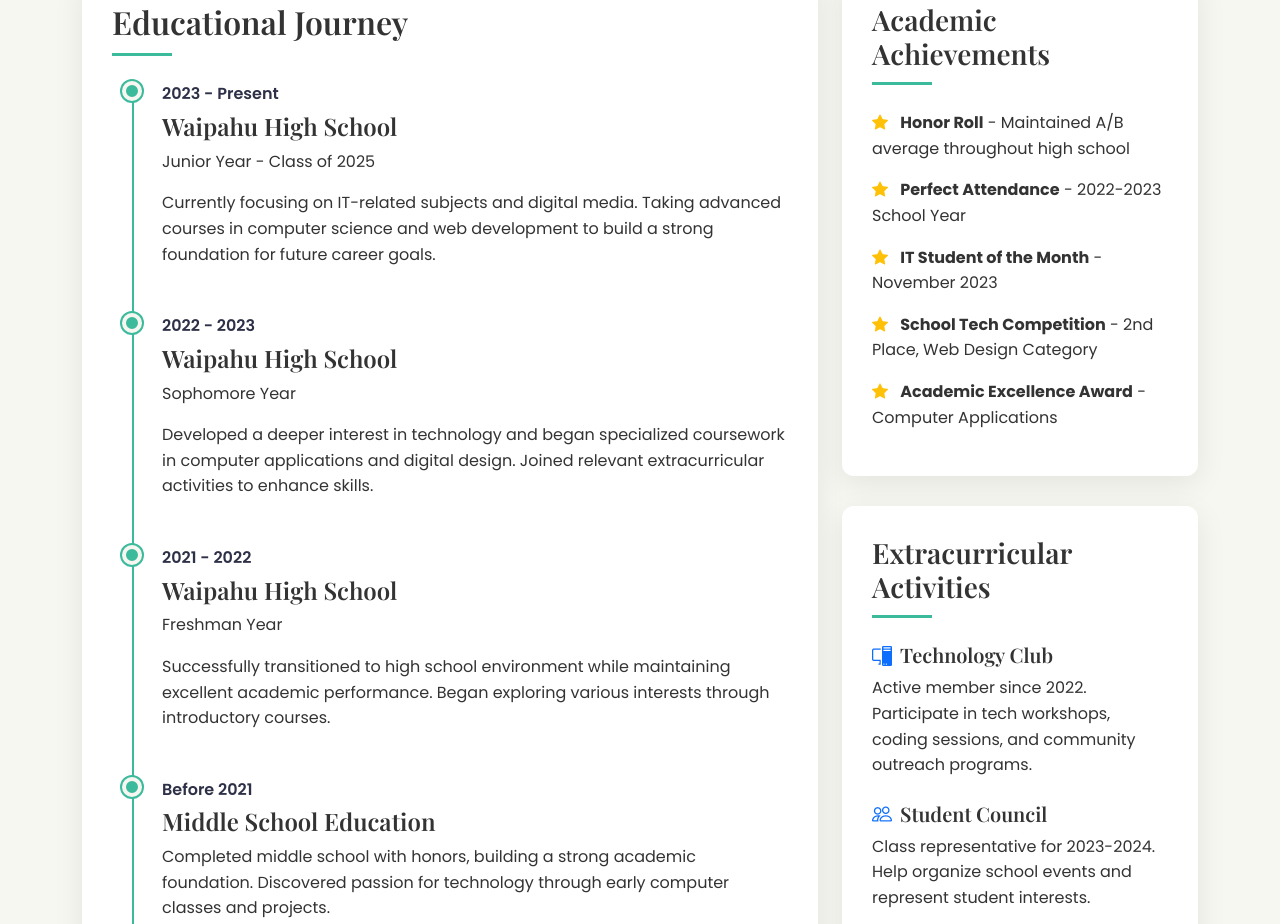
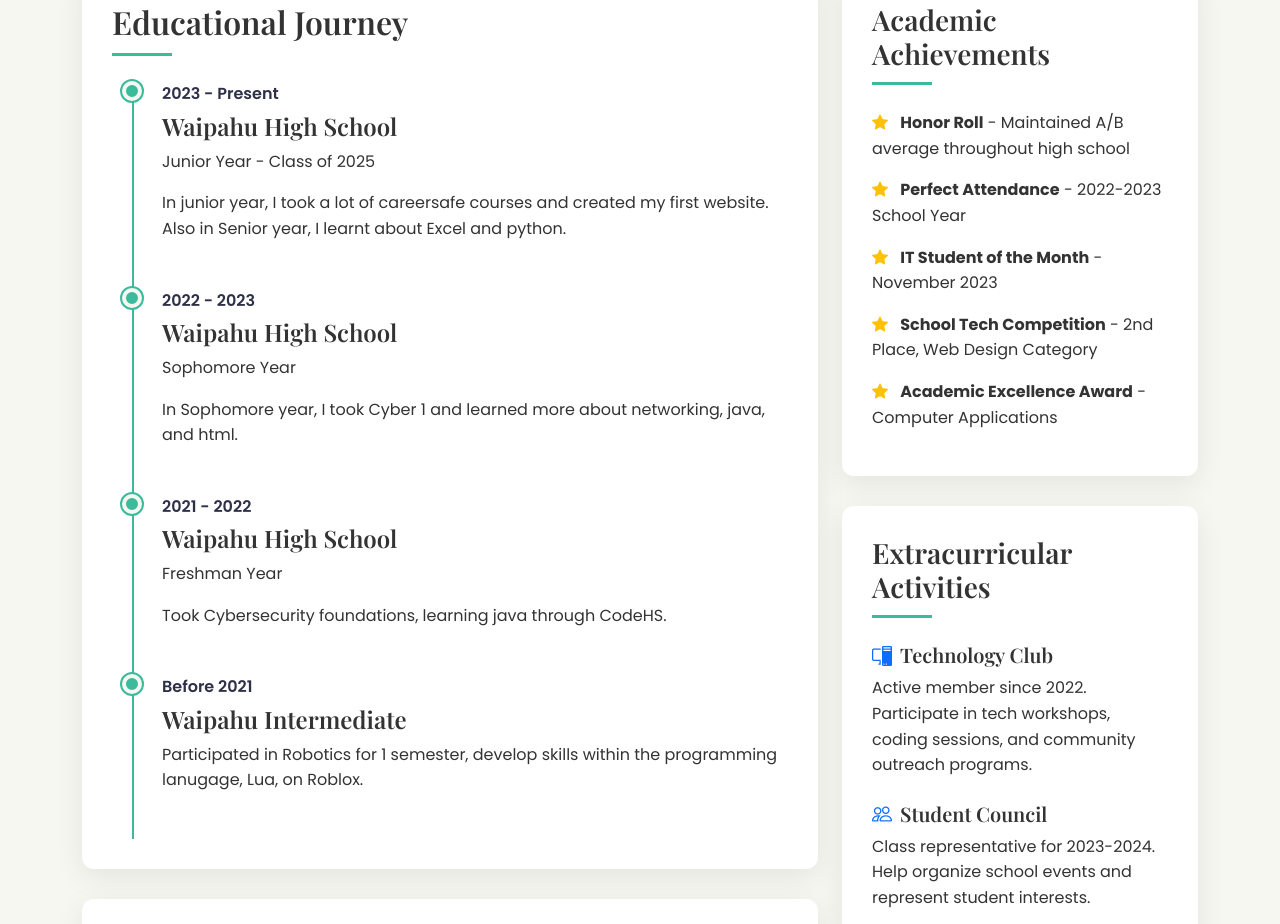
Before and after one commit to RichardSFrancoJr/Electronic-Port, a plain HTML site: page academic.html in a window 1280 px wide. Shown: the part 817-1741 px from the top of the page. Drawn offline with nearby package versions, Linux system fonts and the light colour scheme.

Commit message:
Update academic.html

```diff
--- a/academic.html
+++ b/academic.html
@@ -529,7 +529,7 @@
               <div class="timeline-date">2023 - Present</div>
               <h4>Waipahu High School</h4>
               <p>Junior Year - Class of 2025</p>
-              <p>Currently focusing on IT-related subjects and digital media. Taking advanced courses in computer science and web development to build a strong foundation for future career goals.</p>
+              <p>In junior year, I took a lot of careersafe courses and created my first website. Also in Senior year, I learnt about Excel and python.</p>
             </li>
 
             <li class="timeline-item">
@@ -537,7 +537,7 @@
               <div class="timeline-date">2022 - 2023</div>
               <h4>Waipahu High School</h4>
               <p>Sophomore Year</p>
-              <p>Developed a deeper interest in technology and began specialized coursework in computer applications and digital design. Joined relevant extracurricular activities to enhance skills.</p>
+              <p>In Sophomore year, I took Cyber 1 and learned more about networking, java, and html.</p>
             </li>
 
             <li class="timeline-item">
@@ -545,14 +545,14 @@
               <div class="timeline-date">2021 - 2022</div>
               <h4>Waipahu High School</h4>
               <p>Freshman Year</p>
-              <p>Successfully transitioned to high school environment while maintaining excellent academic performance. Began exploring various interests through introductory courses.</p>
+              <p>Took Cybersecurity foundations, learning java through CodeHS.</p>
             </li>
 
             <li class="timeline-item">
               <div class="timeline-marker"></div>
               <div class="timeline-date">Before 2021</div>
-              <h4>Middle School Education</h4>
-              <p>Completed middle school with honors, building a strong academic foundation. Discovered passion for technology through early computer classes and projects.</p>
+              <h4>Waipahu Intermediate</h4>
+              <p>Participated in Robotics for 1 semester, develop skills within the programming lanugage, Lua, on Roblox.</p>
             </li>
           </ul>
         </div>
```
